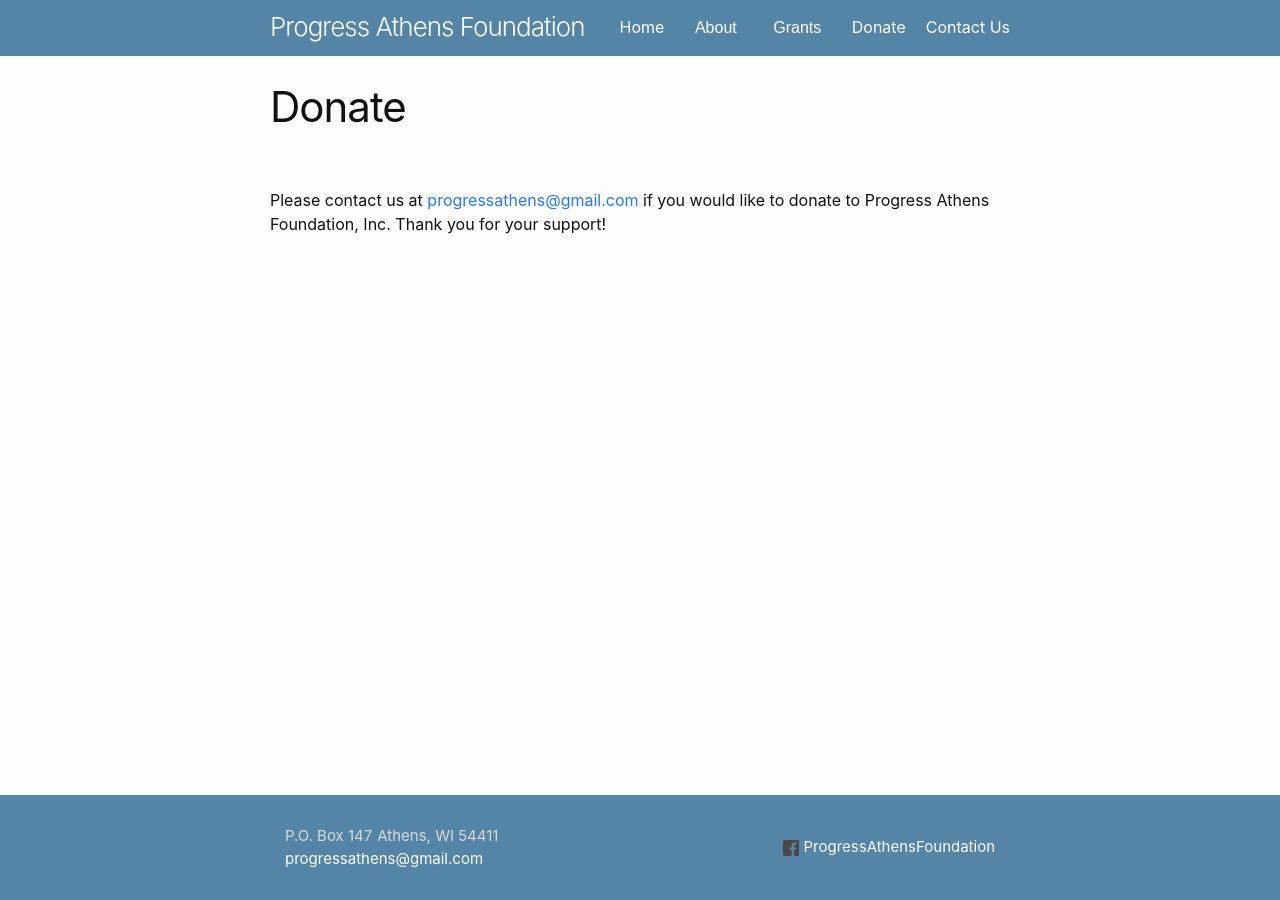
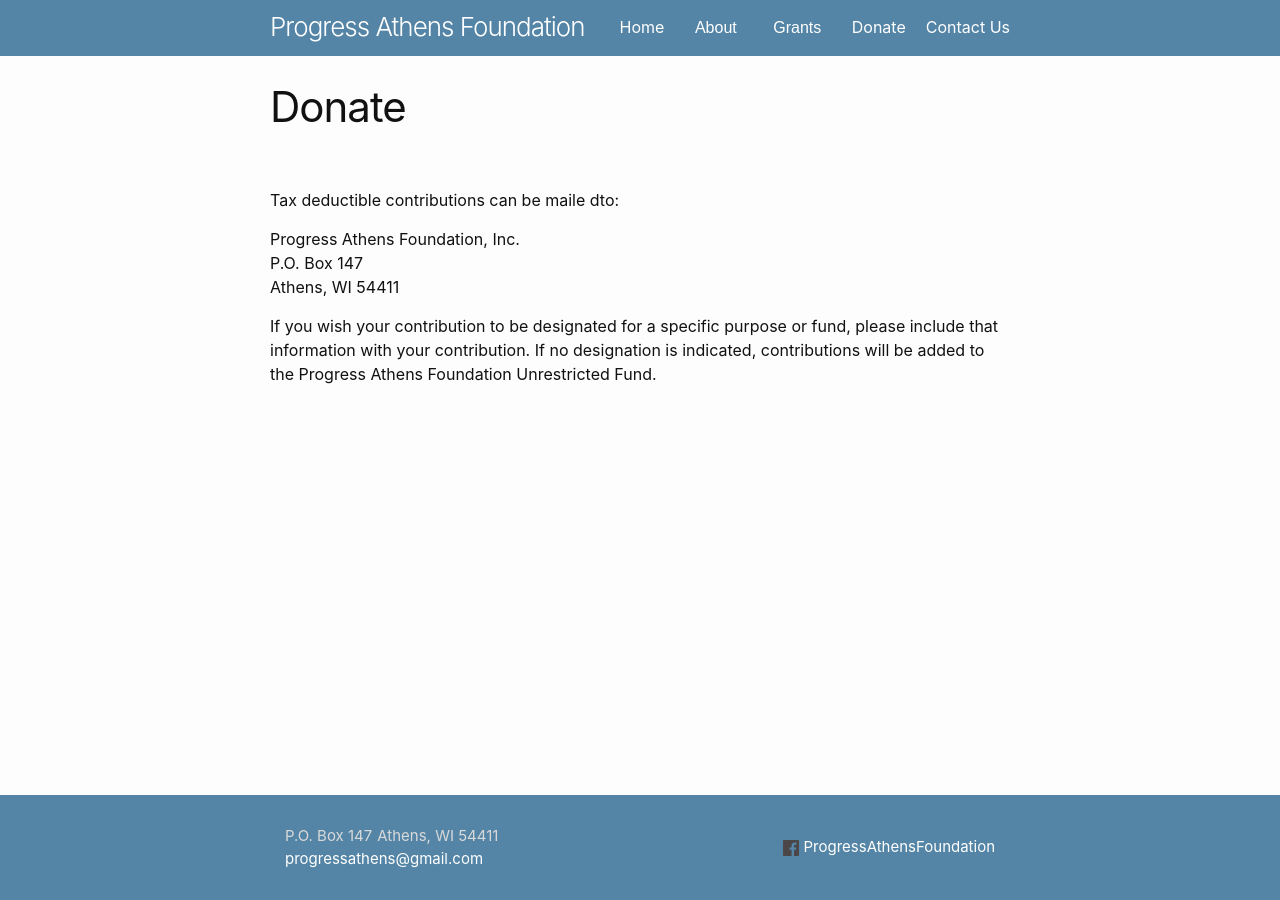
Before and after one commit to helle253/athens-foundation, a Jekyll site: the page built from donate.md, in a window 1280 px wide. Built offline with Jekyll 4.4.1, drawn with Linux system fonts in a browser that asks for light colours.

Commit message:
update donate page

```diff
--- a/donate.md
+++ b/donate.md
@@ -5,4 +5,10 @@ permalink: /donate/
 order: 2
 ---
 
-Please contact us at [{{ site.email }}](mailto: {{ site.email }}) if you would like to donate to Progress Athens Foundation, Inc. Thank you for your support!
+Tax deductible contributions can be maile dto:
+
+Progress Athens Foundation, Inc.
+{{site.street_address}}
+{{site.city}}, {{site.state}} {{site.zip_code}}
+
+If you wish your contribution to be designated for a specific purpose or fund, please include that information with your contribution. If no designation is indicated, contributions will be added to the Progress Athens Foundation Unrestricted Fund.
```
